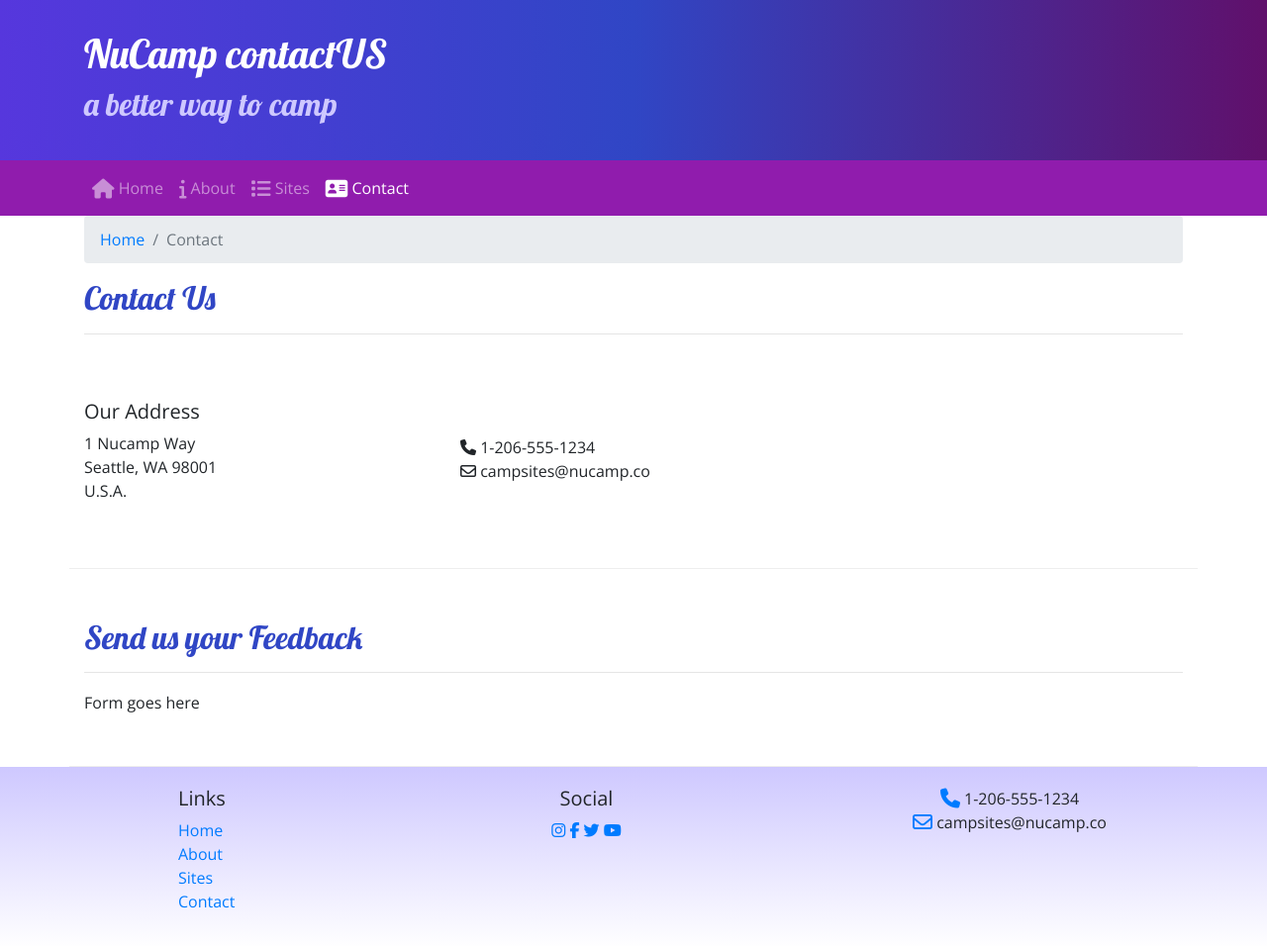
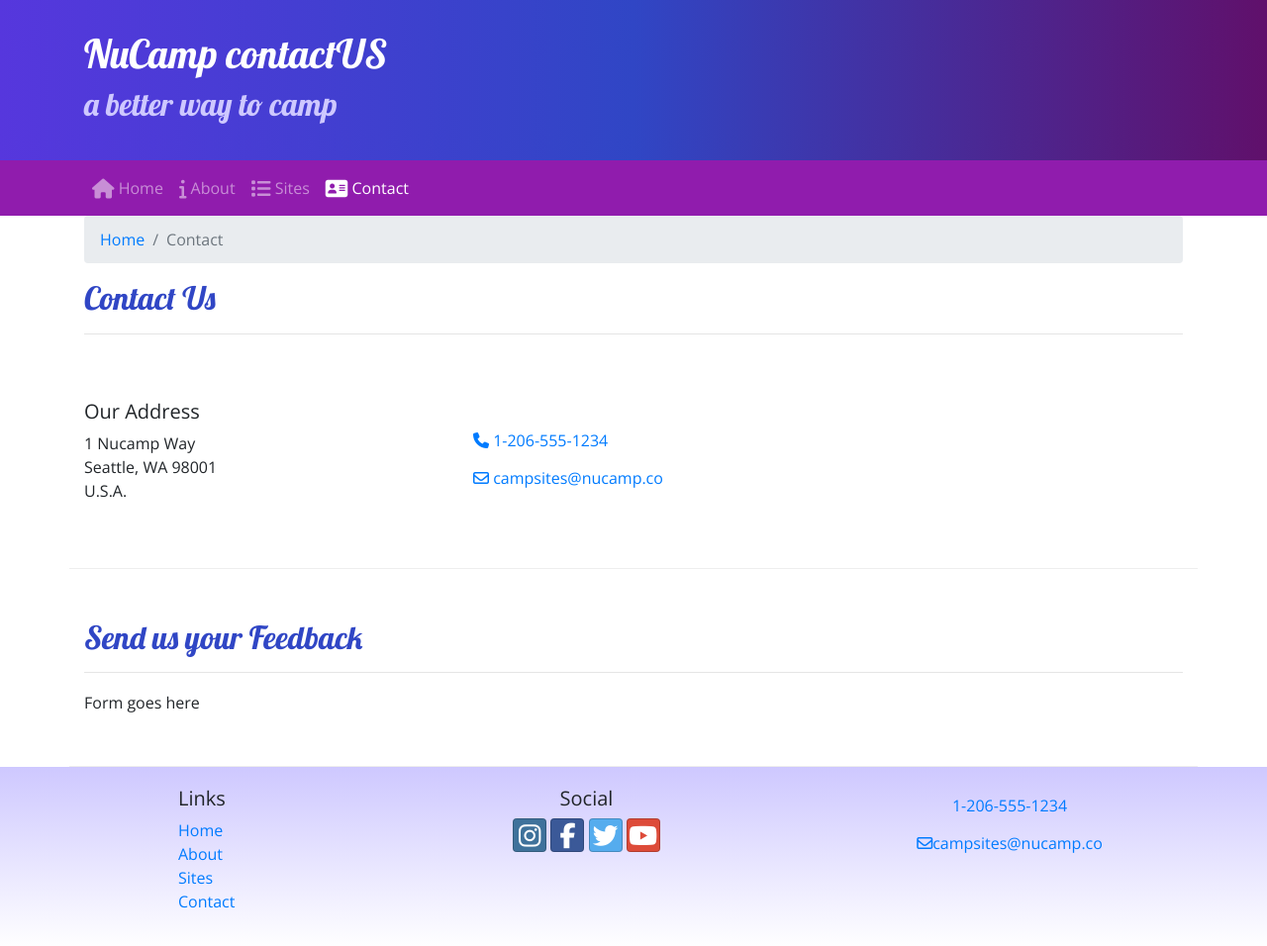
Before and after one commit to RRajski/NuCamp-Bootstrap, a website: page 2-Bootstrap/nucampsite/contactus.html in a window 1280 px wide. Shown: the whole page at 99% size. Drawn offline with nearby package versions, Linux system fonts and the light colour scheme.

Commit message:
morning updates

```diff
--- a/2-Bootstrap/nucampsite/contactus.html
+++ b/2-Bootstrap/nucampsite/contactus.html
@@ -65,8 +65,8 @@
                     </address>
                 </div>
                 <div class="col">
-                    <i class="fa fa-phone"></i> 1-206-555-1234<br>
-                    <i class="fa fa-envelope-o"></i> campsites@nucamp.co
+                    <a role="button" class="btn btn-link" href="tel:+12065551234"><i class="fa fa-phone"></i> 1-206-555-1234</a><br />
+                    <a role="button" class="btn btn-link" href="mailto:campsites@nucamp.co"><i class="fa fa-envelope-o"></i> campsites@nucamp.co</a>
                 </div>
             </div>
 
@@ -82,6 +82,8 @@
 
         </div>
 
+        <!-- Footer begin -->
+
         <footer>
             <div class="container">
                 <div class="row">
@@ -95,19 +97,24 @@
                         </ul>
                     </div>
                     <div class="col-6 col-sm-5 text-center">
+                        <!-- Updated social with button -->
                         <h5>Social</h5>
-                        <a href="http://instagram.com/"><i class="fa fa-instagram"></i></a>
-                        <a href="http://facebook.com/"><i class="fa fa-facebook"></i></a>
-                        <a href="http://twitter.com/"><i class="fa fa-twitter"></i></a>
-                        <a href="http://youtube.com/"><i class="fa fa-youtube"></i></a>
+                        <a class="btn btn-social-icon btn-instagram" href="http://instagram.com/"><i class="fa fa-instagram"></i></a>
+                        <a class="btn btn-social-icon btn-facebook" href="http://facebook.com/"><i class="fa fa-facebook"></i></a>
+                        <a class="btn btn-social-icon btn-twitter" href="http://twitter.com/"><i class="fa fa-twitter"></i></a>
+                        <a class="btn btn-social-icon btn-google" href="http://youtube.com/"><i class="fa fa-youtube"></i></a>
+
                     </div>
                     <div class="col-sm-4 text-center">
-                        <i class="fa fa-phone fa-lg text-primary"></i> 1-206-555-1234<br>
-                        <i class="fa fa-envelope-o fa-lg text-primary"></i> campsites@nucamp.co
+                        <!-- updated with buttons -->
+                        <a role="button" class="btn btn-link" href="tel:+12065551234"<i class="fa fa phone"></i>1-206-555-1234</a><br/>
+                        <a role="button" class="btn btn-link" href="mailto:campsite@nucamp.co"><i class="fa fa-envelope-o"></i>campsites@nucamp.co</a>
                     </div>
                </div>
             </div>
         </footer>
+
+        <!-- Footer end -->
 
 
 
```
Also changed, not shown: 2-Bootstrap/nucampsite/aboutus.html (+2 -2 lines), 2-Bootstrap/nucampsite/index.html (+2 -2 lines).
